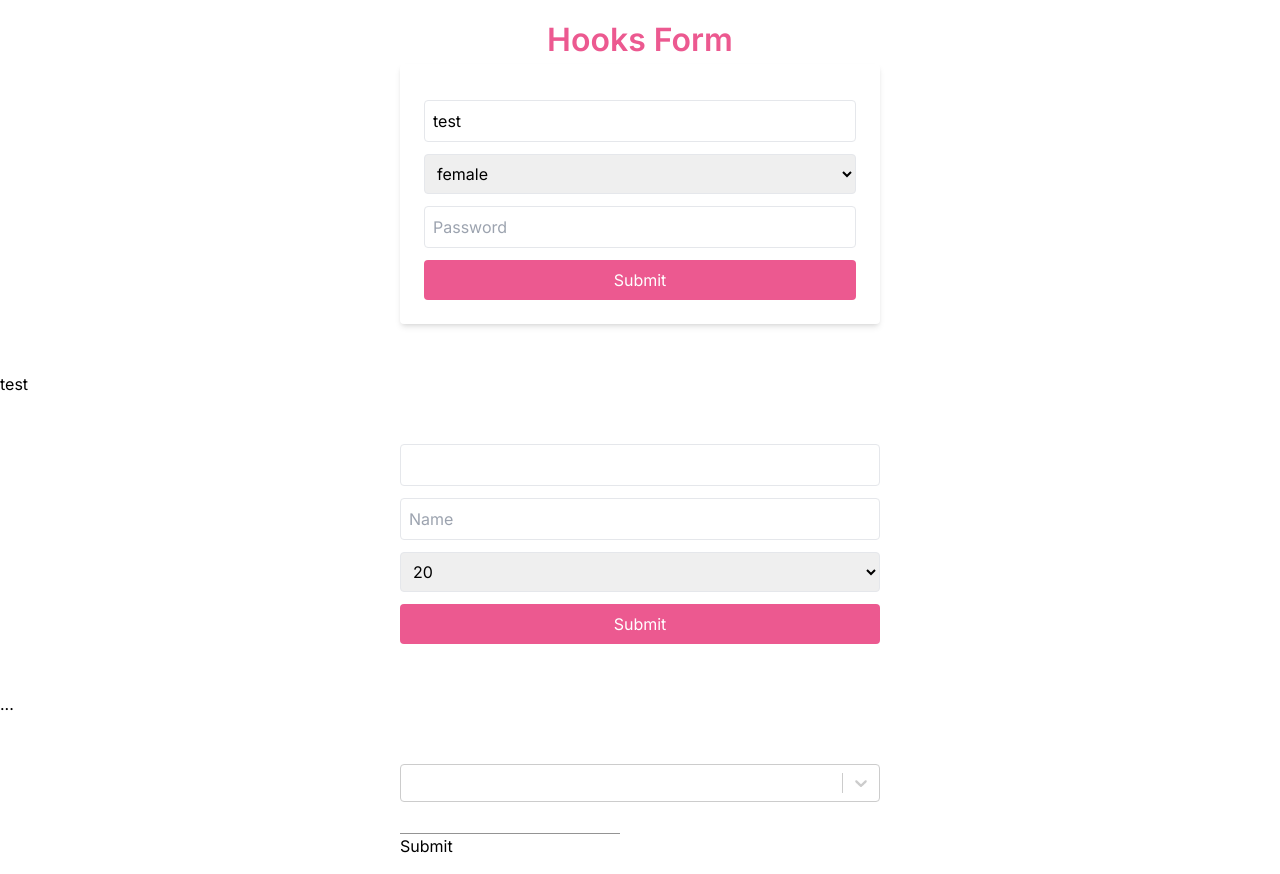
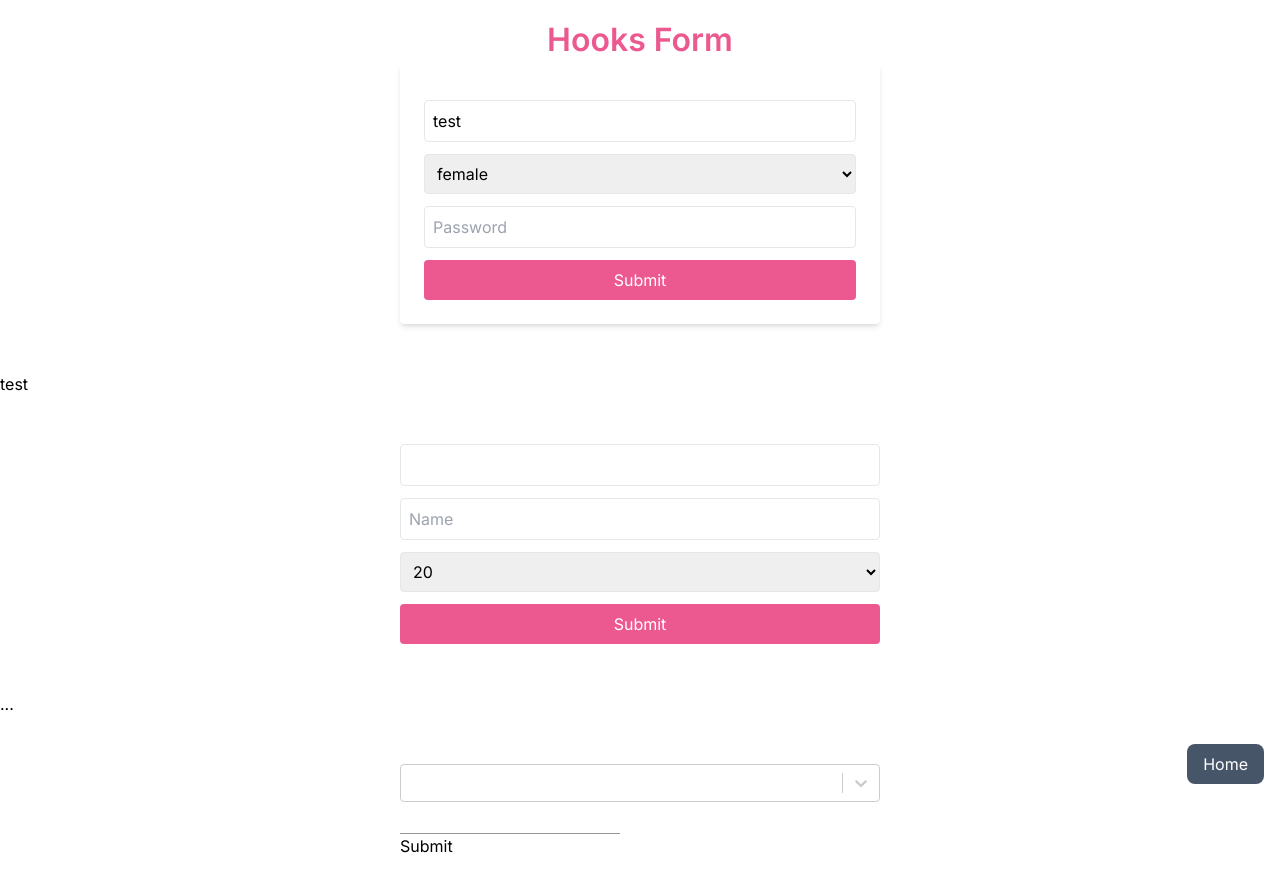
Before and after one commit to Huypip1234/my-app, a Next.js app: page /react-hook-form in a window 1280 px wide. Built offline with nearby package versions, Linux system fonts and the light colour scheme.

Commit message:
feat: axios

```diff
--- a/package.json
+++ b/package.json
@@ -31,6 +31,7 @@
     "redux": "^5.0.1",
     "redux-devtools-extension": "^2.13.9",
     "redux-persist": "^6.0.0",
+    "redux-saga": "^1.3.0",
     "redux-thunk": "^3.1.0",
     "saga": "^4.0.0-alpha",
     "zustand": "^4.5.2"
--- /dev/null
+++ b/src/app/axios/page.jsx
@@ -0,0 +1,7 @@
+import React from 'react';
+
+const Axios = () => {
+  return <div>page</div>;
+};
+
+export default Axios;
--- a/src/app/layout.js
+++ b/src/app/layout.js
@@ -1,5 +1,6 @@
 import { Inter } from 'next/font/google';
 import './globals.css';
+import Link from 'next/link';
 
 const inter = Inter({ subsets: ['latin'] });
 
@@ -11,7 +12,16 @@ export const metadata = {
 export default function RootLayout({ children }) {
   return (
     <html lang='en'>
-      <body className={inter.className}>{children}</body>
+      <body className={inter.className}>
+        {children}
+        <div className='fixed right-[1rem] bottom-[1rem]'>
+          <Link href='/'>
+            <div className='px-[1rem] py-[0.5rem] bg-slate-600 text-white rounded-lg active:translate-y-[4px]'>
+              Home
+            </div>
+          </Link>
+        </div>
+      </body>
     </html>
   );
 }
--- a/src/app/nextjs/UserTable.jsx
+++ b/src/app/nextjs/UserTable.jsx
@@ -4,6 +4,7 @@ import React, { useEffect, useState } from 'react';
 import { Table } from 'antd';
 import useMounted from '@/hooks/useMounted';
 import { usePathname, useRouter, useSearchParams } from 'next/navigation';
+import { Button } from 'antd';
 
 const UserTable = ({ data }) => {
   const { isMounted } = useMounted();
@@ -43,6 +44,13 @@ const UserTable = ({ data }) => {
   return (
     <>
       {isMounted ? (
+        <>
+          <div className='flex justify-end p-[1rem]'>
+            <Button type='primary' className='bg-blue-500 '>
+              Create new
+            </Button>
+          </div>
+
           <Table
             loading={isLoading}
             onChange={onChange}
@@ -55,6 +63,7 @@ const UserTable = ({ data }) => {
               total: 20,
             }}
           />
+        </>
       ) : (
         'Loading...'
       )}
--- a/src/app/page.js
+++ b/src/app/page.js
@@ -101,6 +101,20 @@ export default function Home() {
             The React Framework for Production
           </p>
         </Link>
+        <Link
+          href='/axios'
+          className='group rounded-lg border border-transparent px-5 py-4 transition-colors hover:border-gray-300 hover:bg-gray-100 hover:dark:border-neutral-700 hover:dark:bg-neutral-800 hover:dark:bg-opacity-30'
+        >
+          <h2 className={`mb-3 text-2xl font-semibold`}>
+            Axios{' '}
+            <span className='inline-block transition-transform group-hover:translate-x-1 motion-reduce:transform-none'>
+              -&gt;
+            </span>
+          </h2>
+          <p className={`m-0 max-w-[30ch] text-sm opacity-50 text-balance`}>
+            Promise based HTTP client for the browser and node.js
+          </p>
+        </Link>
       </div>
     </main>
   );
```
Also changed, not shown: src/app/axios/config.js (added), 1 other file (tests, documents, lock files or other folders). Lines whose indentation alone changed are shown as unchanged.
